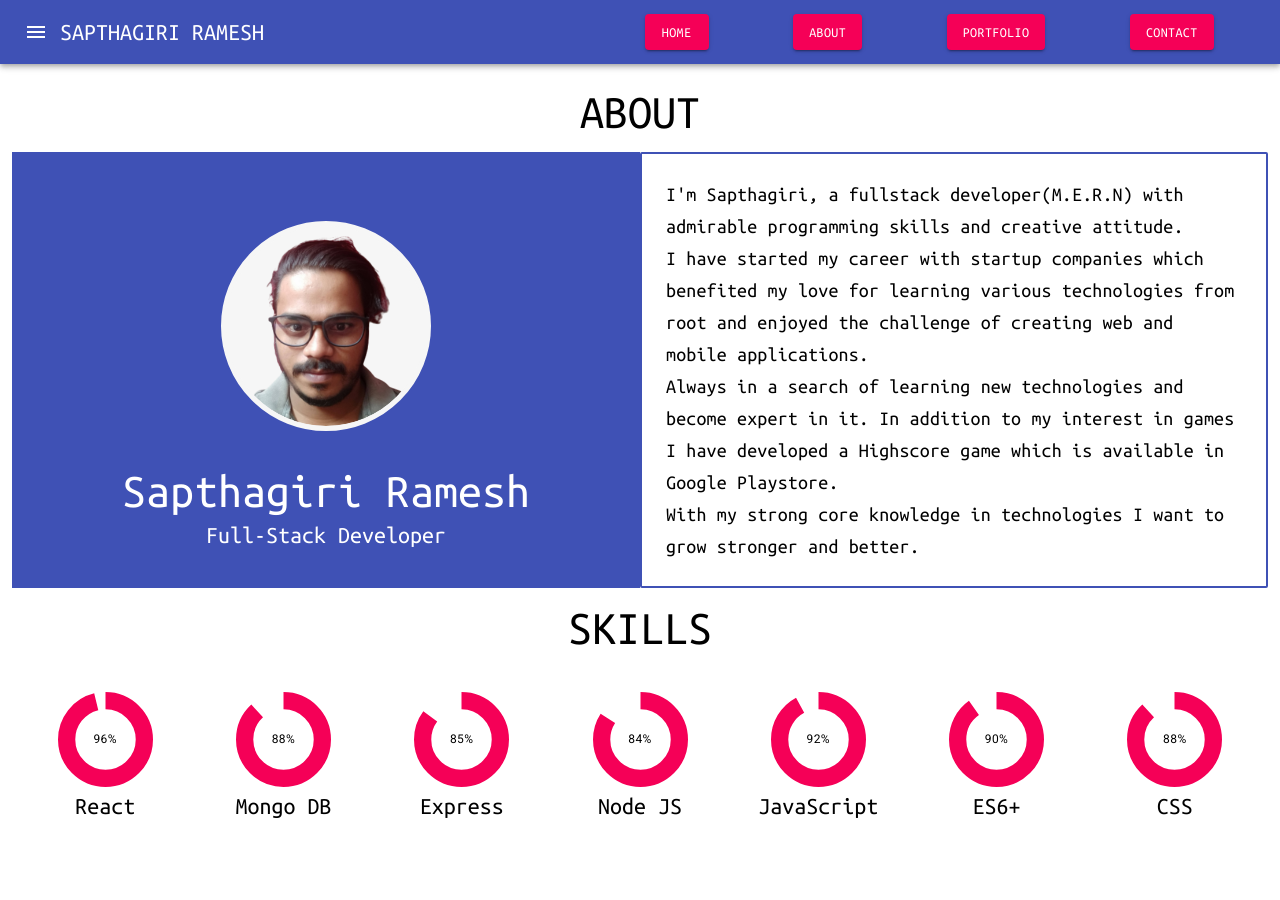
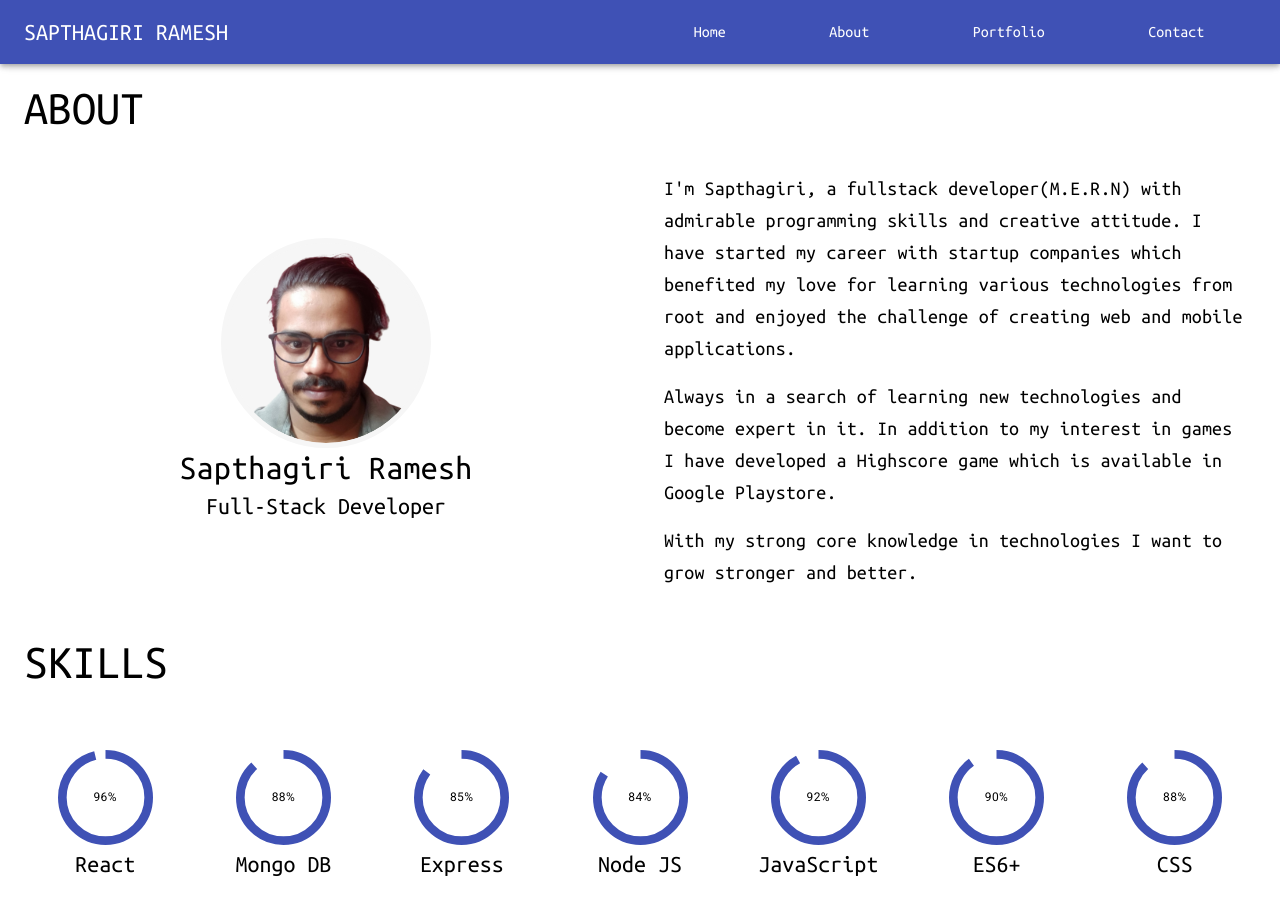
Before and after one commit to saptha-giri/react-myprofile, a React (Create React App) app: page /about in a window 1280 px wide. Before the commit the page ends 866 px from the top, so only its background shows below. Built offline with nearby package versions, Linux system fonts and the light colour scheme.

Commit message:
updated UI for mobile and desktop view

```diff
--- a/src/components/about/CircleProgress.jsx
+++ b/src/components/about/CircleProgress.jsx
@@ -6,7 +6,7 @@ import Box from '@material-ui/core/Box';
 const CircleProgress = ({ value }) => {
     return (
         <Box position="relative" display="inline-flex">
-            <CircularProgress variant="determinate" color="secondary" size={95} thickness={8} value={value} />
+            <CircularProgress variant="determinate" color="primary" size={95} thickness={4} value={value} />
             <Box
                 top={0}
                 left={0}
--- a/src/components/about/Description.jsx
+++ b/src/components/about/Description.jsx
@@ -5,30 +5,30 @@ import { Grid, makeStyles, Typography } from '@material-ui/core';
 const useStyle = makeStyles(theme=>({
     content: {
         padding: "1.5rem",
-        border: `2px solid ${theme.palette.primary.main}`,
-        borderRadius:"2px"
+        // border: `2px solid ${theme.palette.primary.main}`,
+        // borderRadius:"2px"
     }
 }))
 
 const Description = () => {
     const classes = useStyle();
     return (
-        <Grid item xl={6} lg={6} md={6} sm={12} xs={12} spacing={2} className={classes.content} >
+        <Grid item xl={6} lg={6} md={6} sm={12} xs={12} className={classes.content} >
             <Grid item >
-                <Typography variant="h6">I'm Sapthagiri, a fullstack developer(M.E.R.N) with admirable programming skills and creative attitude. </Typography>
-            </Grid>
-            <Grid item >
+                <Typography variant="h6">I'm Sapthagiri, a fullstack developer(M.E.R.N) with admirable programming skills and creative attitude. I have started my career with startup companies which benefited my love for learning various technologies from root and enjoyed the challenge of creating web and mobile applications.</Typography>
+            </Grid><br/>
+            {/* <Grid item >
                 <Typography variant="h6">
-                    I have started my career with startup companies which benefited my love for learning various technologies from root and enjoyed the challenge of creating web and mobile applications.
+
                 </Typography>
-            </Grid>
+            </Grid> */}
             <Grid item >
                 <Typography variant="h6">
                     Always in a search of learning new technologies and become expert in it. In addition to my interest in games I have developed a Highscore game which is available in Google Playstore.
                 </Typography>
-            </Grid>
+            </Grid><br/>
             <Grid item >
-                <Typography variant="h6">
+                <Typography display="block" variant="h6">
                     With my strong core knowledge in technologies I want to grow stronger and better.
                 </Typography>
             </Grid>
--- a/src/components/about/Skills.jsx
+++ b/src/components/about/Skills.jsx
@@ -10,14 +10,14 @@ const useStyles = makeStyles((theme) => ({
         textAlign: 'center'
     },
     content: {
-        padding:"1.5rem"
+        padding:".5rem"
     }
 }));
 
 const Skills = () => {
     const classes = useStyles();
     return (
-        <Grid container className={classes.content} display="flex" alignItems="center" justifyContent="center" spacing={5}>
+        <Grid container className={classes.content} display="flex" alignItems="center" justify="center" spacing={1}>
 
             <Grid item xl lg md sm xs className={classes.skillText}>
                 <CircleProgress value={96} />
--- a/src/components/layout.jsx
+++ b/src/components/layout.jsx
@@ -12,7 +12,7 @@ import InfoRoundedIcon from '@material-ui/icons/InfoRounded';
 import BusinessCenterRoundedIcon from '@material-ui/icons/BusinessCenterRounded';
 import PermContactCalendarRoundedIcon from '@material-ui/icons/PermContactCalendarRounded';
 import profilePic from "../assets/circle-cropped.png";
-import Button from '@material-ui/core/Button';
+import useMediaQuery from '@material-ui/core/useMediaQuery';
 
 
 const drawerWidth = 240;
@@ -22,9 +22,9 @@ const useStyle = makeStyles(theme =>({
         flexGrow: 1,
     },
     page: {
-        display: "flex",
-        justifyContent: "center",
-        alignItems:"center"
+        // display: "flex",
+        // justifyContent: "center",
+        // alignItems:"center"
     },
     drawerWidth: {
         width: drawerWidth,
@@ -32,6 +32,7 @@ const useStyle = makeStyles(theme =>({
     },
     linkStyle: {
         textDecoration: 'none',
+        color:'#fff'
     },
     title: {
         fontWeight:"bold"
@@ -48,18 +49,21 @@ const useStyle = makeStyles(theme =>({
         padding: "1.5rem 0rem 0rem 1.5rem",
         backgroundColor: theme.palette.primary.dark,
         color: "#fff",
-        // height: "25vh"
-
     },
     barTitle: {
         flexGrow: 1,
+    },
+    menuStyle: {
+        flexGrow: 1,
+        display: "flex",
+        justifyContent: "space-around",
     }
 }));
 
 const Layout = ({ children, window }) => {
     const classes = useStyle();
     const theme = useTheme();
-
+    const matches = useMediaQuery(theme.breakpoints.up('md'));
     const [drawerState, setDrawerState] = useState(false);
 
     const handleDrawerOpen = () => {
@@ -72,18 +76,18 @@ const Layout = ({ children, window }) => {
     const container = window !== undefined ? () => window().document.body : undefined;
     return (
         <div className={classes.root}>
-            <AppBar position="static">
+            <AppBar position="fixed">
                 <Toolbar>
-                    <IconButton edge="start" className={classes.menuButton} onClick={handleDrawerOpen} color="inherit" aria-label="menu">
+                    {(matches)?<div></div>:<IconButton edge="start" className={classes.menuButton} onClick={handleDrawerOpen} color="inherit" aria-label="menu">
                         <MenuIcon />
-                    </IconButton>
+                    </IconButton>}
                     <Typography variant="h5" className={classes.barTitle} noWrap>SAPTHAGIRI RAMESH</Typography>
-                    <Grid style={{flexGrow:1,display:"flex",justifyContent:"space-around"}} >
-                        <Button variant="contained" color="secondary">Home</Button>
-                        <Button variant="contained" color="secondary">About</Button>
-                        <Button variant="contained" color="secondary">Portfolio</Button>
-                        <Button variant="contained" color="secondary">Contact</Button>
-                    </Grid>
+                    {(matches)?<Grid className={classes.menuStyle} >
+                        <Link className={classes.linkStyle} to="/">Home</Link>
+                        <Link className={classes.linkStyle} to="/about">About</Link>
+                        <Link className={classes.linkStyle} to="/portfolio">Portfolio</Link>
+                        <Link className={classes.linkStyle} to="/contact">Contact</Link>
+                    </Grid>:<div></div>}
                 </Toolbar>
             </AppBar>
             <Drawer container={container} anchor={theme.direction === 'rtl' ? 'right' : 'left'} variant="temporary" open={drawerState} classes={{ paper: classes.drawerWidth }} ModalProps={{
@@ -93,15 +97,15 @@ const Layout = ({ children, window }) => {
                     onClick={handleDrawerClose}
                     onKeyPress={handleDrawerClose}
                 >
-                    <Grid container spacing={1} className={classes.profilePicContainer} direction="column" justify="flex-start" alignItems="flex-start">
+                    <Grid container  className={classes.profilePicContainer} direction="column" justify="flex-start" alignItems="flex-start">
                         <Grid item>
                             <img className={classes.profilePic} src={profilePic} alt="sapthagiri ramesh" />
                         </Grid>
                         <Grid item>
-                            <Typography className={ classes.title } variant="p">Sapthagiri Ramesh</Typography>
+                            <Typography className={ classes.title } variant="body1">Sapthagiri Ramesh</Typography>
                         </Grid>
                         <Grid item>
-                            <Typography variant="p">sapthagiri.dev@gmail.com</Typography>
+                            <Typography variant="body1">sapthagiri.dev@gmail.com</Typography>
                         </Grid>
                     </Grid>
                     <Divider />
--- a/src/pages/About.js
+++ b/src/pages/About.js
@@ -1,4 +1,4 @@
-import { Container, Grid } from '@material-ui/core';
+import { Container, Grid, useTheme } from '@material-ui/core';
 import React from 'react';
 // import { Button } from '@material-ui/core';
 import { makeStyles } from '@material-ui/core/styles';
@@ -7,20 +7,17 @@ import profilePic from "../assets/circle-cropped.png";
 import { Typography } from '@material-ui/core';
 import Description from '../components/about/Description';
 import Skills from '../components/about/Skills';
-
+import useMediaQuery from '@material-ui/core/useMediaQuery';
 
 
 const useStyles = makeStyles((theme) => ({
     root: {
-        display: "flex",
-        justifyContent: "center",
-        alignItems: "center",
-        // height: "90vh",
-        flexDirection: "column",
-        marginTop: 20
+        // display: "flex",
+        flexGrow:1,
+        marginTop: "3.5rem",
+        padding:"1.5rem"
     },
     paper: {
-        // height: "50vh",
         width: "100%",
         padding: "1rem",
         marginTop: "1rem"
@@ -30,41 +27,51 @@ const useStyles = makeStyles((theme) => ({
         height: "200px",
         borderRadius: "50%",
         border: "5px solid #f6f6f6",
-        backgroundColor: "#f6f6f6",
-        margin: "2rem"
+        backgroundColor: "#f6f6f6"
     },
     skillText: {
         textAlign: 'center'
     },
     left: {
-        background: theme.palette.primary.main,
-        color: "#fff",
-    }
+        // background: theme.palette.primary.main,
+        // color: "#fff",
+        padding:"2rem"
+    },
+    mobileProfilePic: {
+        width: "80px",
+        height: "80px",
+        borderRadius: "50%",
+        border: `5px solid ${theme.palette.primary.main}`,
+        backgroundColor: "#f6f6f6"
+    },
 }));
 
 
 // About page
 const About = () => {
     const classes = useStyles();
+    const theme = useTheme();
+
+    const matches = useMediaQuery(theme.breakpoints.up('md'));
 
     return (
         <Container maxWidth="lg" className={classes.root}>
-            <Grid container spacing={3} justify="center">
+            <Grid container spacing={3}>
                 <Grid item>
                     <Typography variant="h3">ABOUT</Typography>
                 </Grid>
                 <Grid container direction="row" >
 
                     <Grid className={classes.left} item container xl={6} lg={6} md={6} sm={12} xs={12} direction="column" alignItems="center" justify="center">
-                        <img className={classes.profilePic} src={profilePic} alt="sapthagiri ramesh" />
-                        <Typography variant="h3">Sapthagiri Ramesh</Typography>
+                        <img className={(matches)?classes.profilePic:classes.mobileProfilePic} src={profilePic} alt="sapthagiri ramesh" />
+                        <Typography style={{textAlign:"center"}} variant="h4">Sapthagiri Ramesh</Typography>
                         <Typography variant="h5">Full-Stack Developer</Typography>
                     </Grid>
                     <Description />
 
                 </Grid>
                 <Grid item >
-                    <Typography variant="h3" >SKILLS</Typography>
+                    <Typography style={{marginTop:10,marginBottom:40}} variant="h3" >SKILLS</Typography>
                 </Grid>
                 <Skills />
             </Grid>
--- a/src/pages/home.js
+++ b/src/pages/home.js
@@ -1,7 +1,8 @@
-import { Container, Grid } from '@material-ui/core';
+import { Container, Grid, useTheme } from '@material-ui/core';
 import React from 'react';
 
-import { Link } from "react-router-dom";
+import { Link as routerLink } from "react-router-dom";
+import Link from '@material-ui/core/Link';
 import { makeStyles } from '@material-ui/core/styles';
 import profilePic from "../assets/circle-cropped.png";
 
@@ -11,6 +12,7 @@ import InfoIcon from '@material-ui/icons/Info';
 import LinkedInIcon from '@material-ui/icons/LinkedIn';
 import GitHubIcon from '@material-ui/icons/GitHub';
 import InstagramIcon from '@material-ui/icons/Instagram';
+import useMediaQuery from '@material-ui/core/useMediaQuery';
 
 const useStyles = makeStyles((theme) => ({
     root: {
@@ -25,11 +27,19 @@ const useStyles = makeStyles((theme) => ({
         width: "100%",
         padding: "2rem",
         marginTop: "1rem"
-    }, profilePic: {
+    },
+    profilePic: {
         width: "200px",
         height: "200px",
         borderRadius: "50%",
-        border: `5px solid ${theme.palette.secondary.light}`,
+        border: `5px solid ${theme.palette.primary.main}`,
+        backgroundColor: "#f6f6f6"
+    },
+    mobileProfilePic: {
+        width: "80px",
+        height: "80px",
+        borderRadius: "50%",
+        border: `5px solid ${theme.palette.primary.main}`,
         backgroundColor: "#f6f6f6"
     },
     iconStyle: {
@@ -41,14 +51,17 @@ const useStyles = makeStyles((theme) => ({
 // Home page
 const Home = () => {
     const classes = useStyles();
-    // const [checked, setChecked] = React.useState(true);
+    const theme = useTheme();
+    const matches = useMediaQuery(theme.breakpoints.up('md'));
+
+
     return (
         <Container maxWidth="md" className={classes.root}>
             {/* <Paper className={classes.paper} elevation={3} > */}
             <Grid container direction="column" justify="center" alignItems="center" spacing={2}>
 
                 <Grid item >
-                    <img className={classes.profilePic} src={profilePic} alt="sapthagiri ramesh" />
+                    <img className={(matches)?classes.profilePic:classes.mobileProfilePic} src={profilePic} alt="sapthagiri ramesh" />
                 </Grid>
                 <Grid item style={{textAlign:"center"}}>
                     <Typography variant="h3">SAPTHAGIRI RAMESH</Typography>
@@ -61,17 +74,17 @@ const Home = () => {
 
             <Grid container spacing={2}>
                 <Grid item container direction="row" justify="center" alignItems="center">
-                    <IconButton color="secondary" aria-label="about" component={Link} to="/about">
-                        <InfoIcon style={{fontSize:80}} />
+                    <IconButton color="primary" aria-label="about" component={routerLink} to="/about">
+                        <InfoIcon style={{fontSize:`${(matches)?80:40}`}} />
                     </IconButton>
-                    <IconButton color="secondary" aria-label="LinkedIn" component="span">
-                        <LinkedInIcon style={{fontSize:80}} />
+                    <IconButton color="primary" aria-label="LinkedIn" component={Link} rel="noopener noreferrer" target="_blank" href="https://linkedin.com/in/sapthagiri-ramesh-702473a6">
+                        <LinkedInIcon style={{fontSize:`${(matches)?80:40}`}} />
                     </IconButton>
-                    <IconButton color="secondary" aria-label="GitHub" component="span">
-                        <GitHubIcon style={{fontSize:80}} />
+                    <IconButton color="primary" aria-label="GitHub" component={Link} rel="noopener noreferrer" target="_blank" href="https://github.com/saptha-giri">
+                        <GitHubIcon style={{fontSize:`${(matches)?80:40}`}} />
                     </IconButton>
-                    <IconButton color="secondary" aria-label="Instagram" component="span">
-                        <InstagramIcon style={{fontSize:80}} />
+                    <IconButton color="primary" aria-label="Instagram" component={Link} rel="noopener noreferrer" target="_blank" href="https://www.instagram.com/saptha_the_coder_guy/">
+                        <InstagramIcon style={{fontSize:`${(matches)?80:40}`}} />
                     </IconButton>
                 </Grid>
             </Grid>
```
